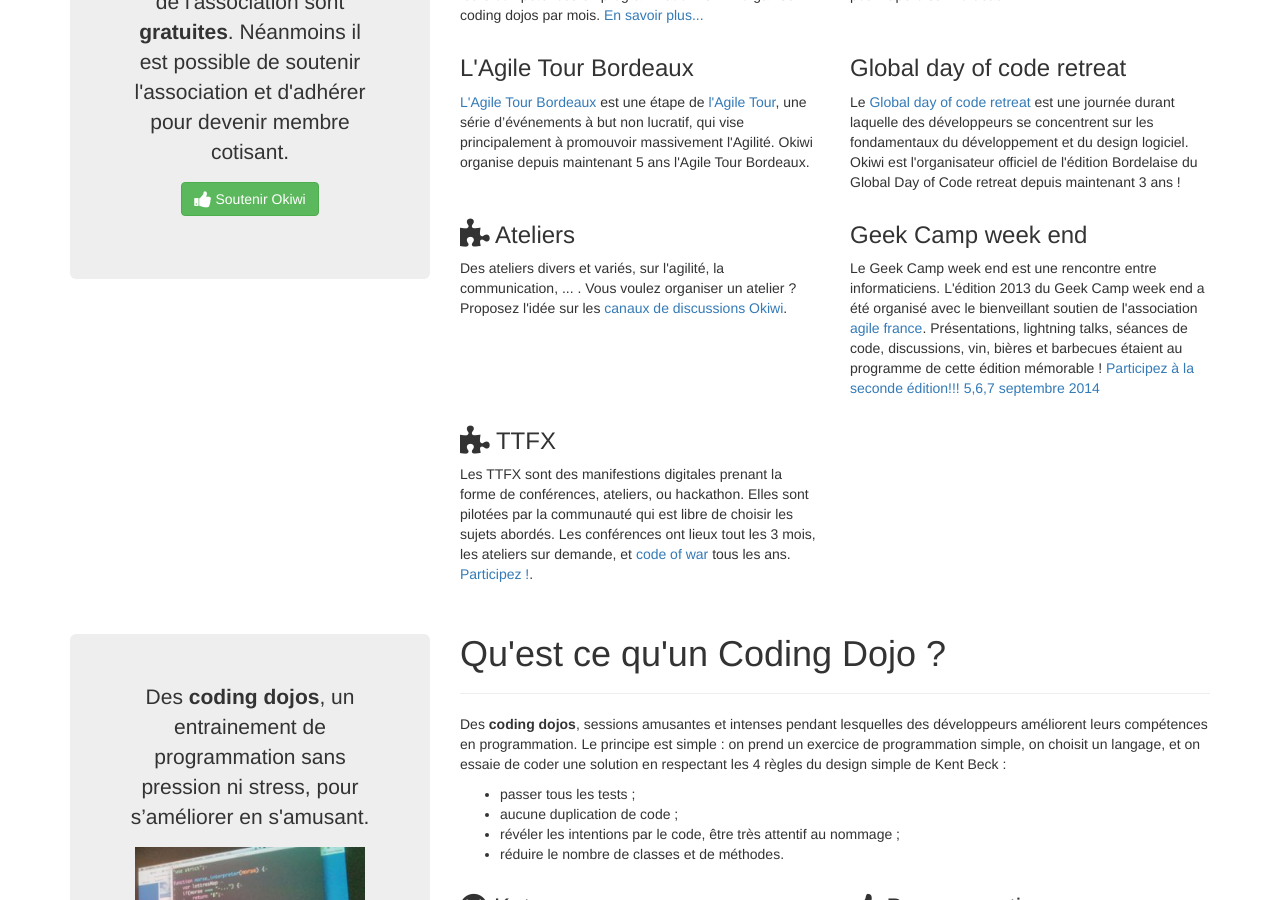
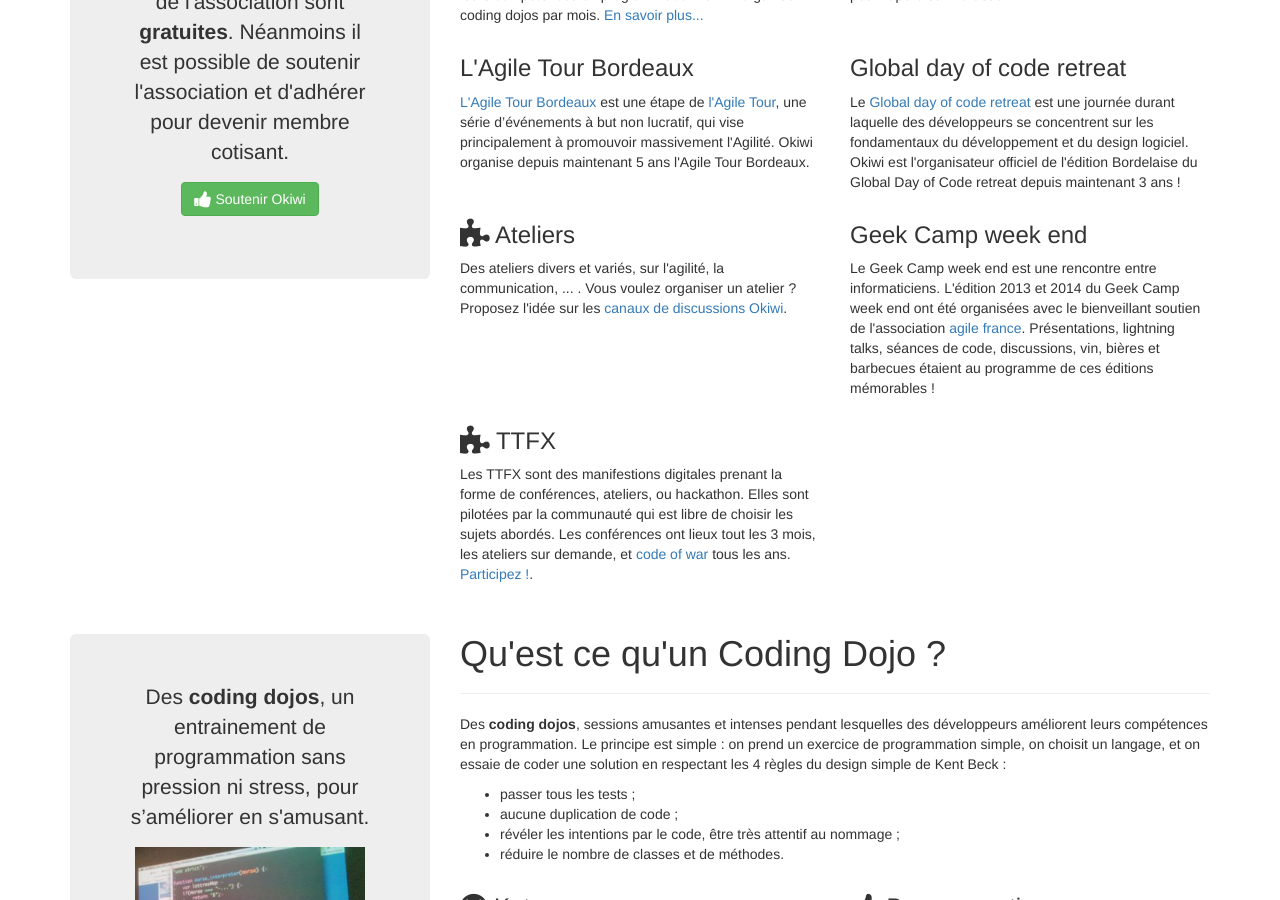
Before and after one commit to okiwi/okiwi.org, a Jekyll site: the page built from index.html, in a window 1280 px wide and 900 px high, scrolled down 403 px. Built offline with Jekyll 4.4.1, drawn with Linux system fonts in a browser that asks for light colours; nearby versions of some CDN libraries; Markdown is read by kramdown in place of the engine named in the settings.

Commit message:
Mise à jour texte geek camp week end

```diff
--- a/index.html
+++ b/index.html
@@ -104,12 +104,11 @@
 
                 <p>
                     Le Geek Camp week end est une rencontre entre informaticiens.
-                    L'édition 2013 du Geek Camp week end a été organisé avec le bienveillant soutien
+                    L'édition 2013 et 2014 du Geek Camp week end ont été organisées avec le bienveillant soutien
                     de l'association <a href="http://agile-france.org/">agile france</a>.
                     Présentations, lightning talks,
                     séances de code, discussions, vin, bières et barbecues étaient au programme de
-                    cette édition mémorable&nbsp;!
-                    <a href="/geek-camp/">Participez à la seconde édition!!! 5,6,7 septembre 2014</a>
+                    ces éditions mémorables&nbsp;!
                 </p>
 
             </div>
```
